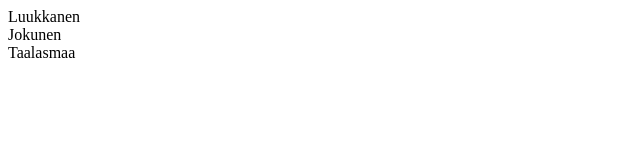
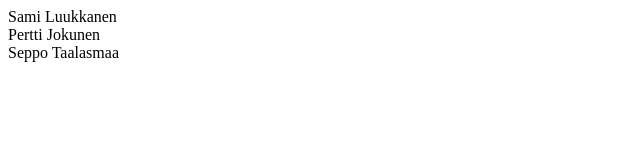
Before and after one commit to MikkoTur/contacts-webapp, an Angular app: page / in a window 1280 px wide. Shown: the top 160 px of the page, without its empty margins (0-640 px from the left). Built offline with nearby package versions, Linux system fonts and the light colour scheme.

Commit message:
added contact id property

```diff
--- a/src/app/contact/contact.service.ts
+++ b/src/app/contact/contact.service.ts
@@ -10,9 +10,9 @@ export class ContactService {
 
   constructor() {
     this.contacts = [];
-    this.contacts.push(new Contact('Sami', 'Luukkanen'));
-    this.contacts.push(new Contact('Pertti', 'Jokunen'));
-    this.contacts.push(new Contact('Seppo', 'Taalasmaa'));
+    this.contacts.push(new Contact(1, 'Sami', 'Luukkanen'));
+    this.contacts.push(new Contact(2, 'Pertti', 'Jokunen'));
+    this.contacts.push(new Contact(3, 'Seppo', 'Taalasmaa'));
   }
 
   getContacts(): Contact[] {
```
